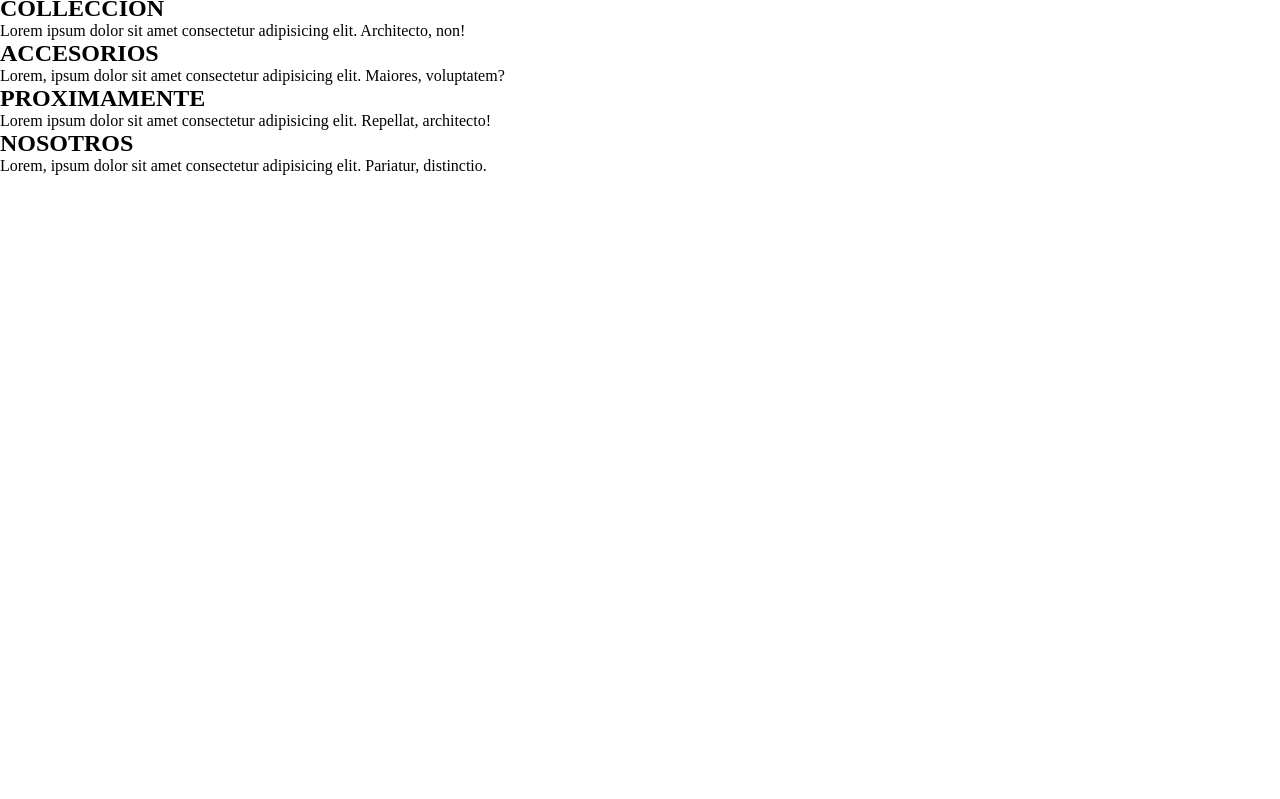
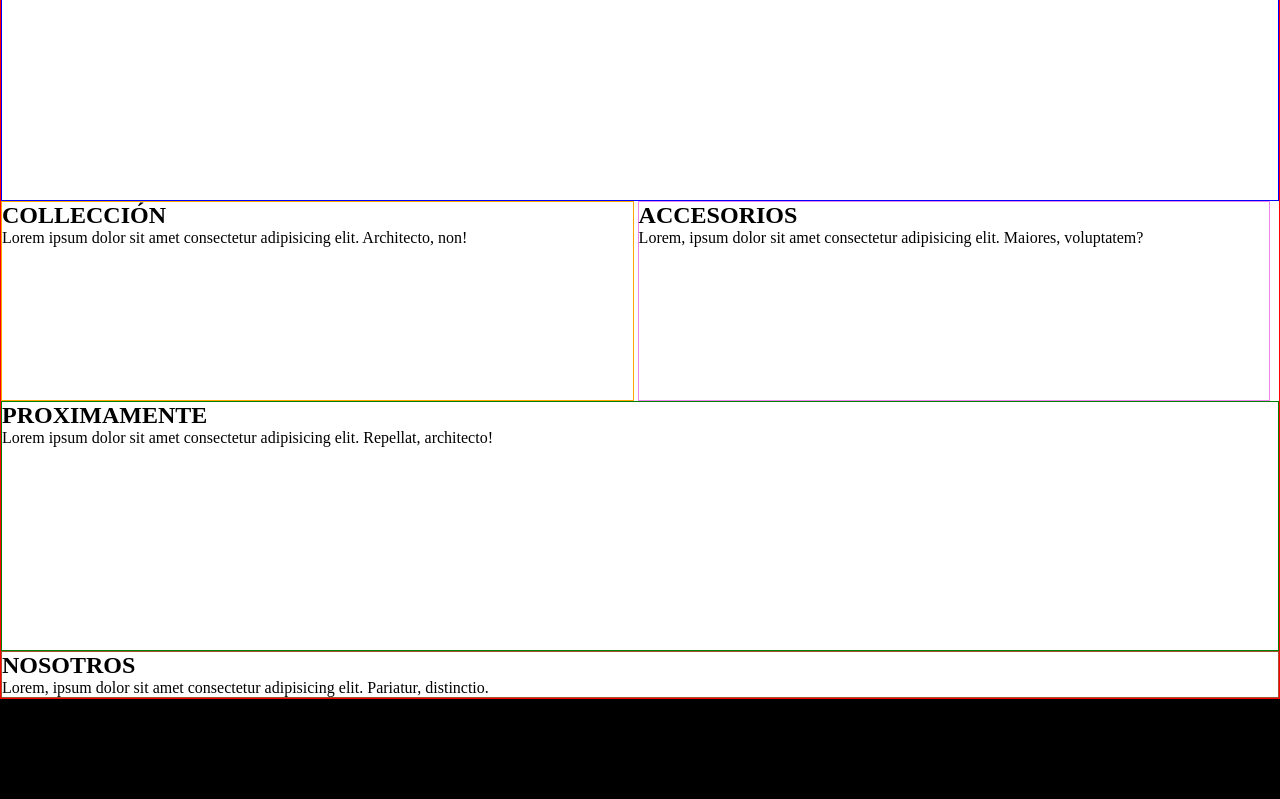
Before and after one commit to lgLuis/unaPagWeb, a plain HTML site: page index.html in a window 1280 px wide. Shown: the part 125-924 px from the top of the page. Before the commit the page ends 800 px from the top, so only its background shows below. Drawn offline with Linux system fonts and the light colour scheme.

Commit message:
estructura basica

```diff
--- a/index.html
+++ b/index.html
@@ -12,11 +12,11 @@
     <div class="header">
         <ul class="menu">
             <li><a href="#">TIENDA CLOTHES</a></li>
-            <li class="derecha"><a href="#">NOVEDADES</a></li>
-            <li class="derecha"><a href="#">COLLECCION</a></li>
+            <li class="derecha"><a href="#">NOSOTROS</a></li>
             <li class="derecha"><a href="#">ACCESORIOS</a></li>
             <li class="derecha"><a href="#">PROXIMAMENTE</a></li>
-            <li class="derecha"><a href="#">NOSOTROS</a></li>
+            <li class="derecha"><a href="#">COLLECCION</a></li>
+            <li class="derecha"><a href="#">NOVEDADES</a></li>
         </ul>
     </div>
 
--- a/styles.css
+++ b/styles.css
@@ -24,3 +24,44 @@
 .derecha{
     float: right;
 }
+
+.main{
+    width: 100%;
+    border: 1px solid red;
+}
+.novedades{
+    border: 1px solid blue;
+    height: 250px;
+    display: block;
+}
+.collecion{
+    border: 1px solid orange;
+    display: inline-block;
+    width: 49.5%;
+    height: 200px;
+
+}
+.accesorios{
+    border: 1px solid violet;
+    display: inline-block;
+    width: 49.5%;
+    height: 200px;
+
+}
+
+.proximamente{
+    border: 1px solid green;
+    height: 250px;
+    display: block;
+}
+
+.nosotros{
+    border: 1px solid sienna;
+}
+
+.footer{
+    border: 1px solid black;
+    width: 100%;
+    height: 100px;
+    background-color: black;
+}
```
